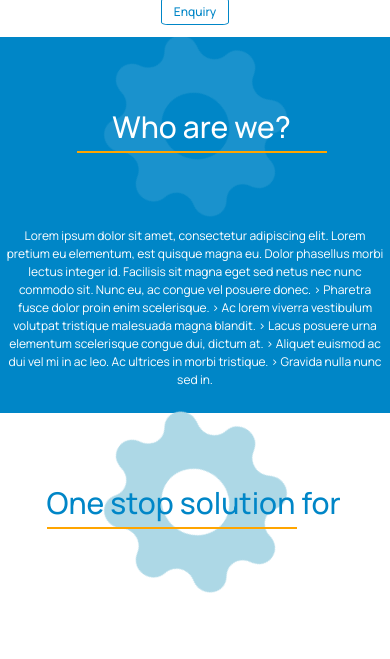
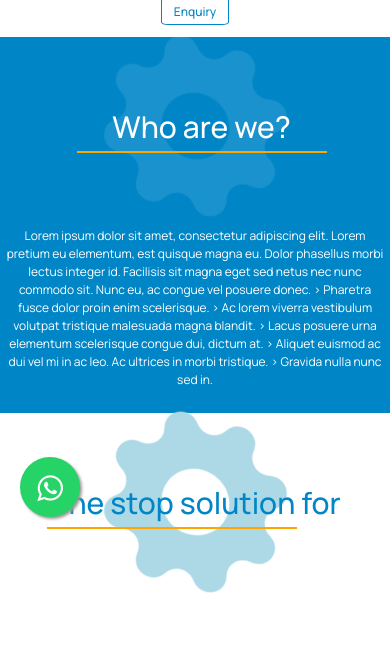
Before and after one commit to shrey1509/decarb, a PHP site: page / in a window 390 px wide. Shown: the part 307-966 px from the top of the page. Run offline with PHP 8.4, Linux system fonts and the light colour scheme; data comes from the database, SQL or seed files in the repository; some libraries are stand-ins or nearby versions.

Commit message:
almost forgot

```diff
--- a/index.php
+++ b/index.php
@@ -15,6 +15,9 @@
 			<source src="images/preloader.mp4" type="video/mp4">
 		</video>
 	</div>
+	<a href="https://wa.me/123234345/?text=hi" class="float" target="_blank">
+	<i class="fa fa-whatsapp my-float"></i>
+	</a>
 	<?php include 'components/header.php'; ?>
 	<?php include 'pages/hero.php'; ?>
 	<?php include 'pages/about.php'; ?>
--- a/styles/hero.css
+++ b/styles/hero.css
@@ -34,6 +34,25 @@
 	color: #F05623;
 }
 
+.float{
+	position:fixed;
+	width:60px;
+	height:60px;
+	bottom:40px;
+	left:40px;
+	background-color:#25d366;
+	color:#FFF;
+	border-radius:50px;
+	text-align:center;
+  font-size:30px;
+	box-shadow: 2px 2px 3px #999;
+  z-index:100;
+}
+
+.my-float{
+	margin-top:16px;
+}
+
 @media screen and (max-width:  1024px){
 	.hero{
 		height: auto;
@@ -59,6 +78,12 @@
 	.hero-title{
 		width: 100%;
 		justify-content: center;
+	}
+	.float{
+		width:60px;
+		height:60px;
+		bottom:20px;
+		left:20px;
 	}
 	/** {
 		  background: #000 !important;
```
